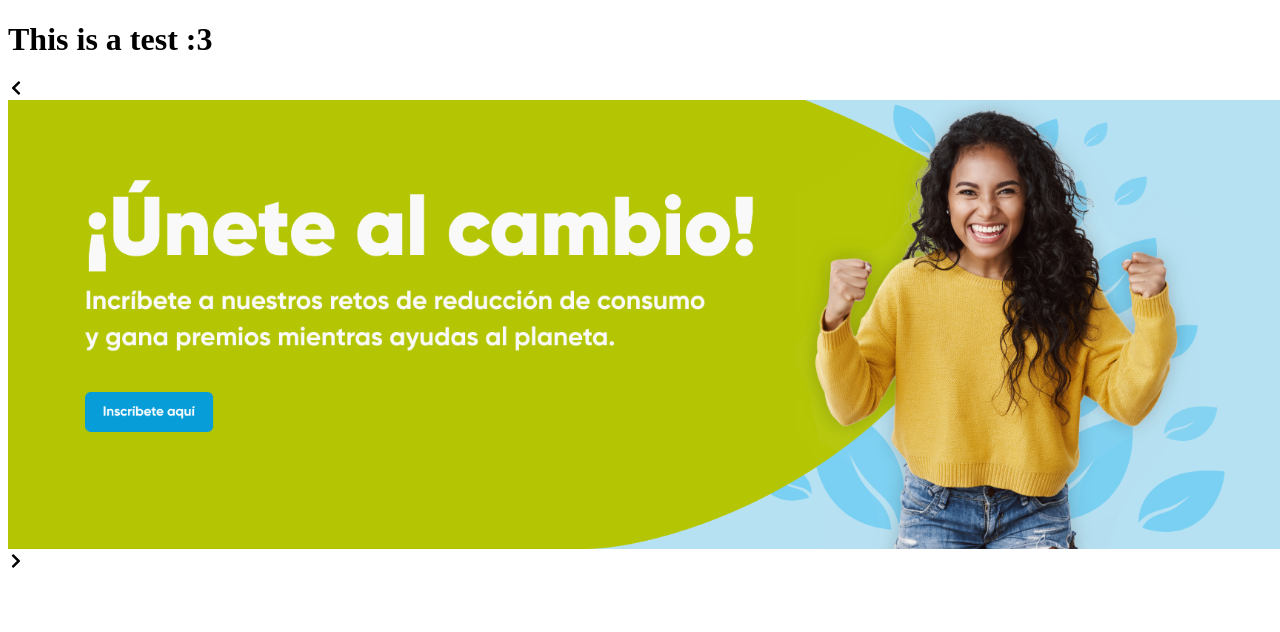
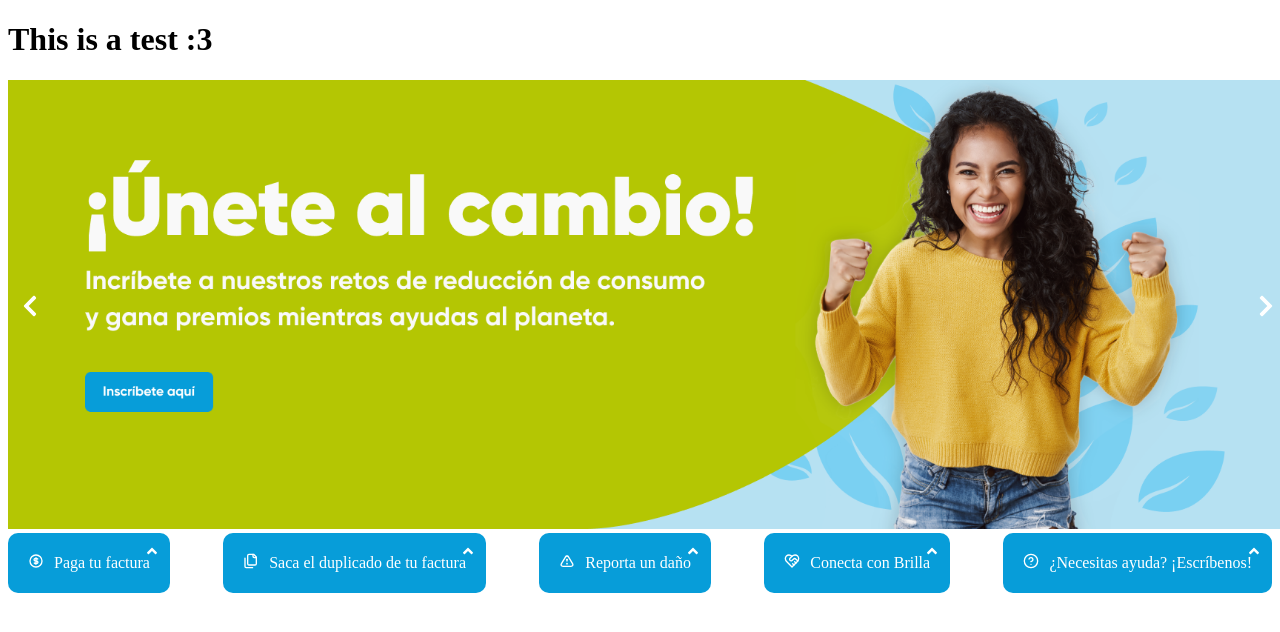
Before and after one commit to Juli0931/GdOContigo, a React (Vite) app: page / in a window 1280 px wide. Shown: the top 632 px of the page. Built offline with nearby package versions, Linux system fonts and the light colour scheme.

Commit message:
Shortcut structure (Karolplshelp)

```diff
--- a/index.html
+++ b/index.html
@@ -3,6 +3,8 @@
   <head>
     <meta charset="UTF-8" />
     <meta name="viewport" content="width=device-width, initial-scale=1.0" />
+    <link rel="stylesheet" href="style4.css">
+    <link href="tailwind.css" rel="stylesheet">
     <title>Gases de Occidente</title>
   </head>
   <body>
--- a/package.json
+++ b/package.json
@@ -15,6 +15,7 @@
     "@vitejs/plugin-react": "^4.2.1",
     "react": "^18.2.0",
     "react-dom": "^18.2.0",
-    "react-icons": "^5.1.0"
+    "react-icons": "^5.1.0",
+    "tailwindcss": "^3.4.3"
   }
 }
--- a/src/App.jsx
+++ b/src/App.jsx
@@ -1,11 +1,12 @@
 import React from "react";
-import { Carousel } from "./components";
+import { Carousel, Shortcut } from "./components";
 
 export function App() {
   return (
     <div>
         <h1>This is a test :3</h1>
         <Carousel></Carousel>
+        <Shortcut text={"Hola"}></Shortcut>
     </div>
   );
 }
--- a/src/components/Carousel/Carousel.css
+++ b/src/components/Carousel/Carousel.css
@@ -1,12 +1,27 @@
 .carousel-container {
-  max-width: 100%;
   position: relative;
-  margin: 0%;
-  display: block;
+  display: inline-block;
 }
 
-.carousel-container img.carousel-image {
+.carousel-image {
   width: 100vw;
-  height: 100%;
-  object-fit: cover;
+  height: auto;
 }
+
+.left-arrow,
+.right-arrow {
+  position: absolute;
+  top: 50%;
+  transform: translateY(-50%);
+  color: white;
+  font-size: 24px;
+  cursor: pointer;
+}
+
+.left-arrow {
+  left: 10px;
+}
+
+.right-arrow {
+  right: 10px;
+}
--- /dev/null
+++ b/src/components/Shortcut/Shortcut.css
@@ -0,0 +1,29 @@
+.card-container {
+  background-color: #079dd9;
+  color: white;
+  border-radius: 10px;
+  padding: 20px;
+  position: relative;
+  margin-bottom: 10px;
+}
+
+.content {
+  display: flex;
+  align-items: center;
+}
+
+.icon {
+  margin-right: 10px;
+}
+
+.expand-icon {
+  position: absolute;
+  top: 10px;
+  right: 10px;
+}
+
+
+.shortcut-container {
+  display: flex;
+  justify-content: space-between;
+}
--- /dev/null
+++ b/src/components/Shortcut/Shortcut.jsx
@@ -0,0 +1,34 @@
+import { FaAngleUp } from "react-icons/fa";
+import { HiOutlineCurrencyDollar } from "react-icons/hi";
+import { LuFiles } from "react-icons/lu";
+import { TiWarningOutline } from "react-icons/ti";
+import { LuHeartHandshake } from "react-icons/lu";
+import { FiHelpCircle } from "react-icons/fi";
+
+import "./Shortcut.css";
+
+const Card = ({ icon, text }) => {
+  return (
+    <div className="card-container">
+      <div className="content">
+        <div className="icon">{icon}</div>
+        <div className="text">{text}</div>
+      </div>
+      <div className="expand-icon">
+        <FaAngleUp />
+      </div>
+    </div>
+  );
+};
+
+export function Shortcut() {
+  return (
+    <div className="shortcut-container">
+      <Card icon={<HiOutlineCurrencyDollar/>} text="Paga tu factura" />
+      <Card icon={<LuFiles/>} text="Saca el duplicado de tu factura" />
+      <Card icon={<TiWarningOutline/>} text="Reporta un daño" />
+      <Card icon={<LuHeartHandshake/>} text="Conecta con Brilla" />
+      <Card icon={<FiHelpCircle/>} text="¿Necesitas ayuda? ¡Escríbenos!" />
+    </div>
+  );
+};
--- a/src/components/index.js
+++ b/src/components/index.js
@@ -1 +1,2 @@
 export * from './Carousel/Carousel'
+export * from './Shortcut/Shortcut'
--- a/style.css
+++ b/style.css
@@ -0,0 +1,5 @@
+* {
+    margin: 0;
+    padding: 0;
+    overflow: hidden ;
+  }
```
Also changed, not shown: tailwind.config.js (added, +10 -0 lines), 1 other file (tests, documents, lock files or other folders).
